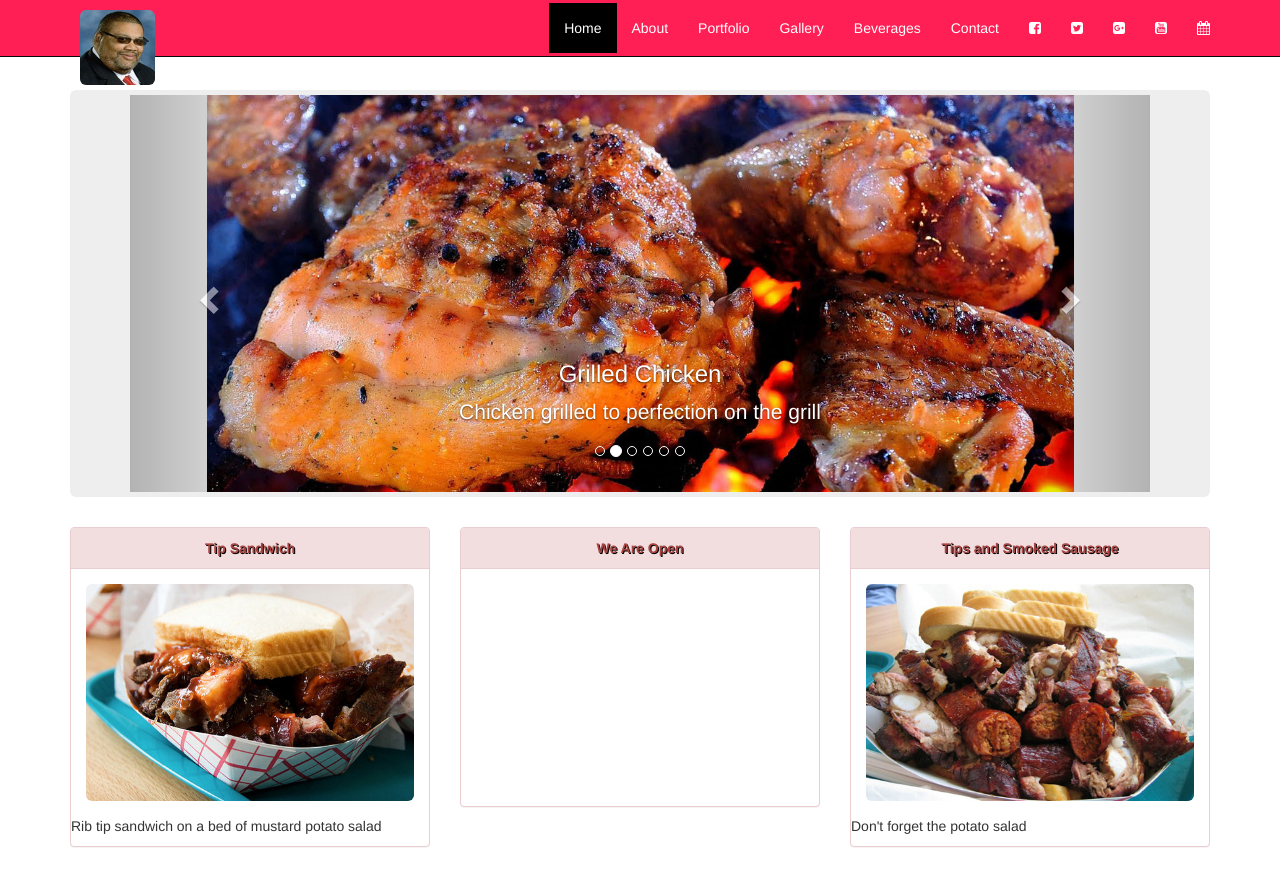
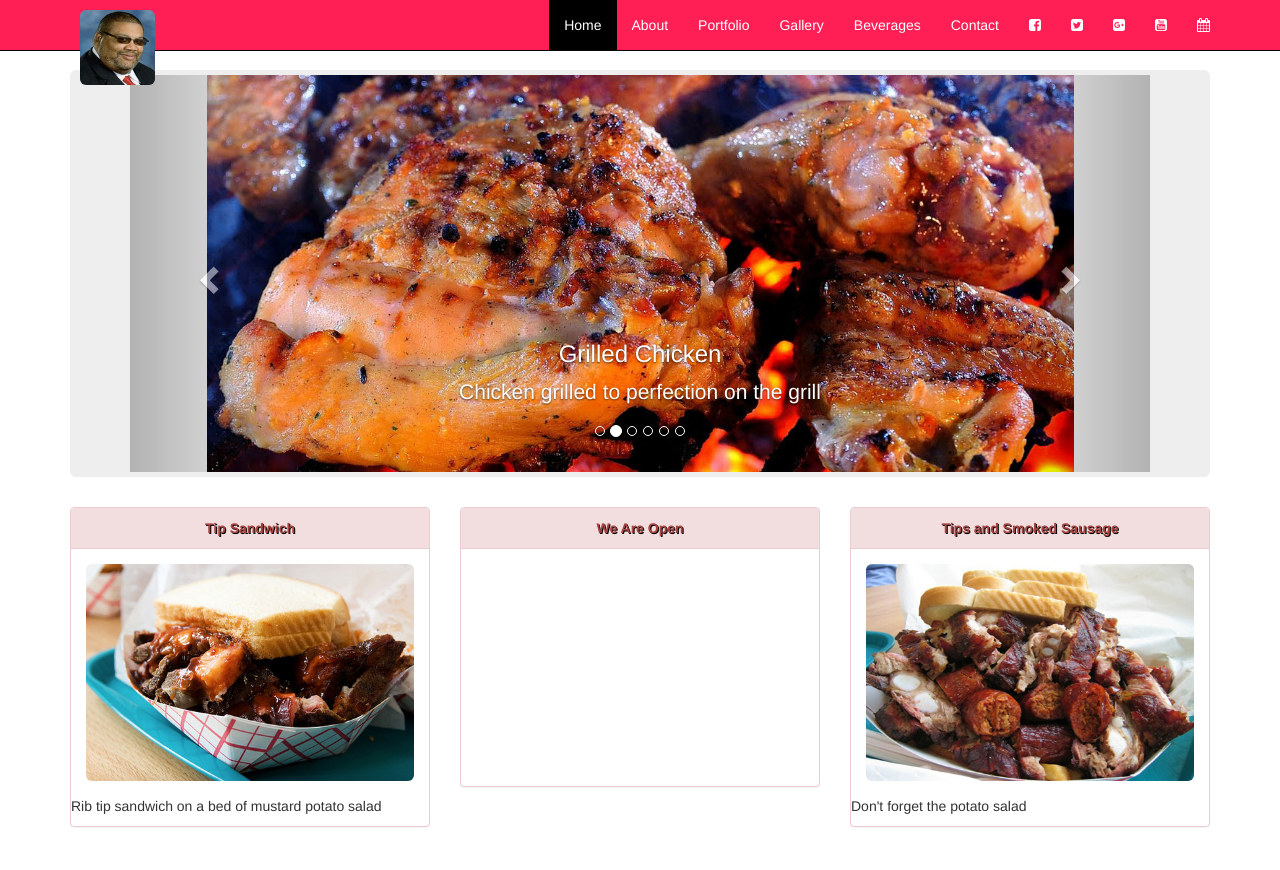
Before and after one commit to Nkcurlett/nicks-bbq, a plain HTML site: page index.html in a window 1280 px wide. Shown: the top 870 px of the page. Drawn offline with Linux system fonts and the light colour scheme.

Commit message:
Update bbq.css

```diff
--- a/css/bbq.css
+++ b/css/bbq.css
@@ -1,5 +1,5 @@
 body{
-  padding-top: 90px; /* Required padding for .navbar-fixed-top. Change if height of navigation changes. */
+  padding-top: 70px; /* Required padding for .navbar-fixed-top. Change if height of navigation changes. */
 }
 
 .jumbotron{
@@ -19,7 +19,7 @@ hr{
   }
 
 .navbar-fixed-top .nav {
-    padding: 3px 0;
+    padding: 0px;
 }
 /*changed the background color*/
 .navbar-inverse{
```
